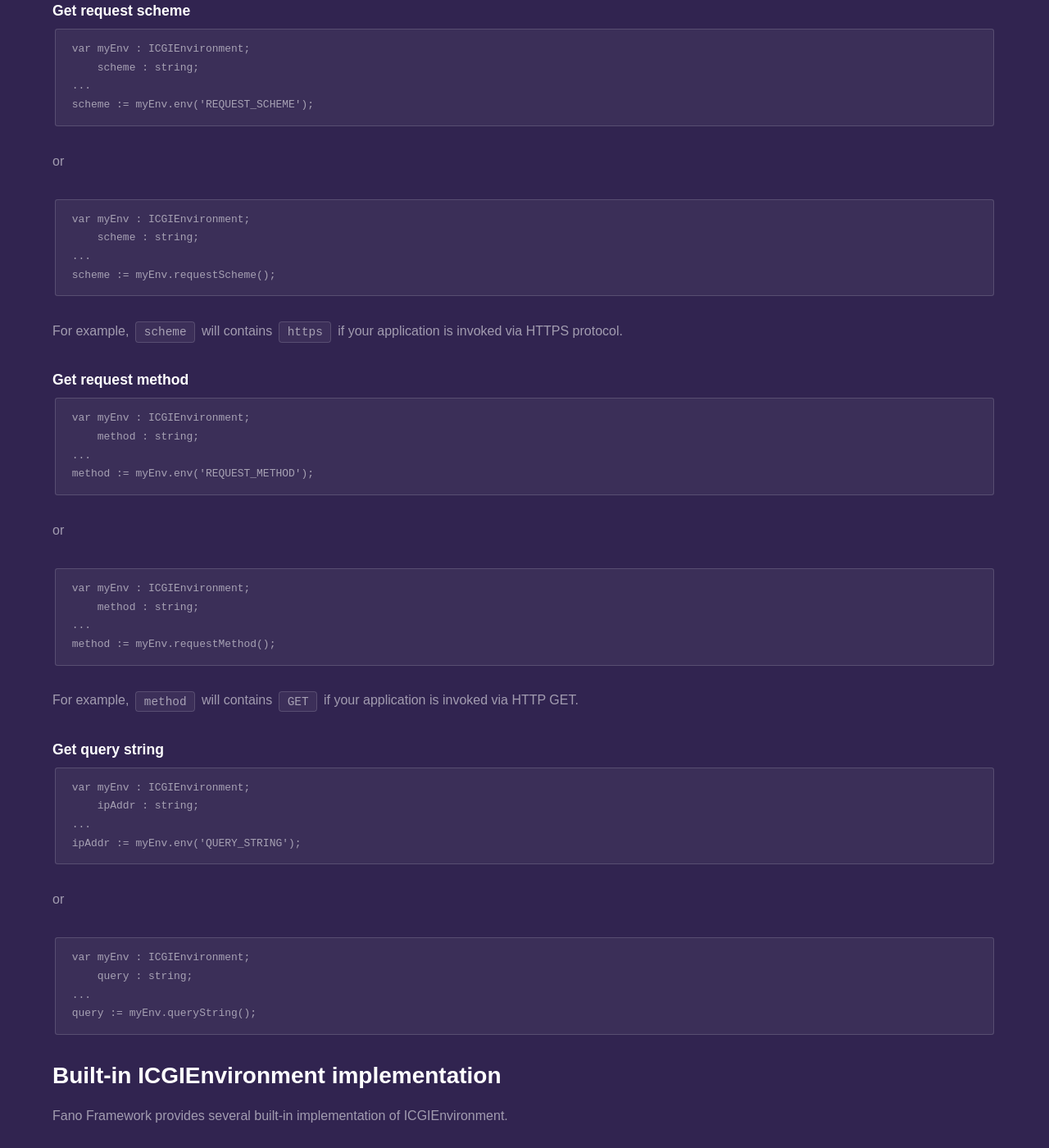
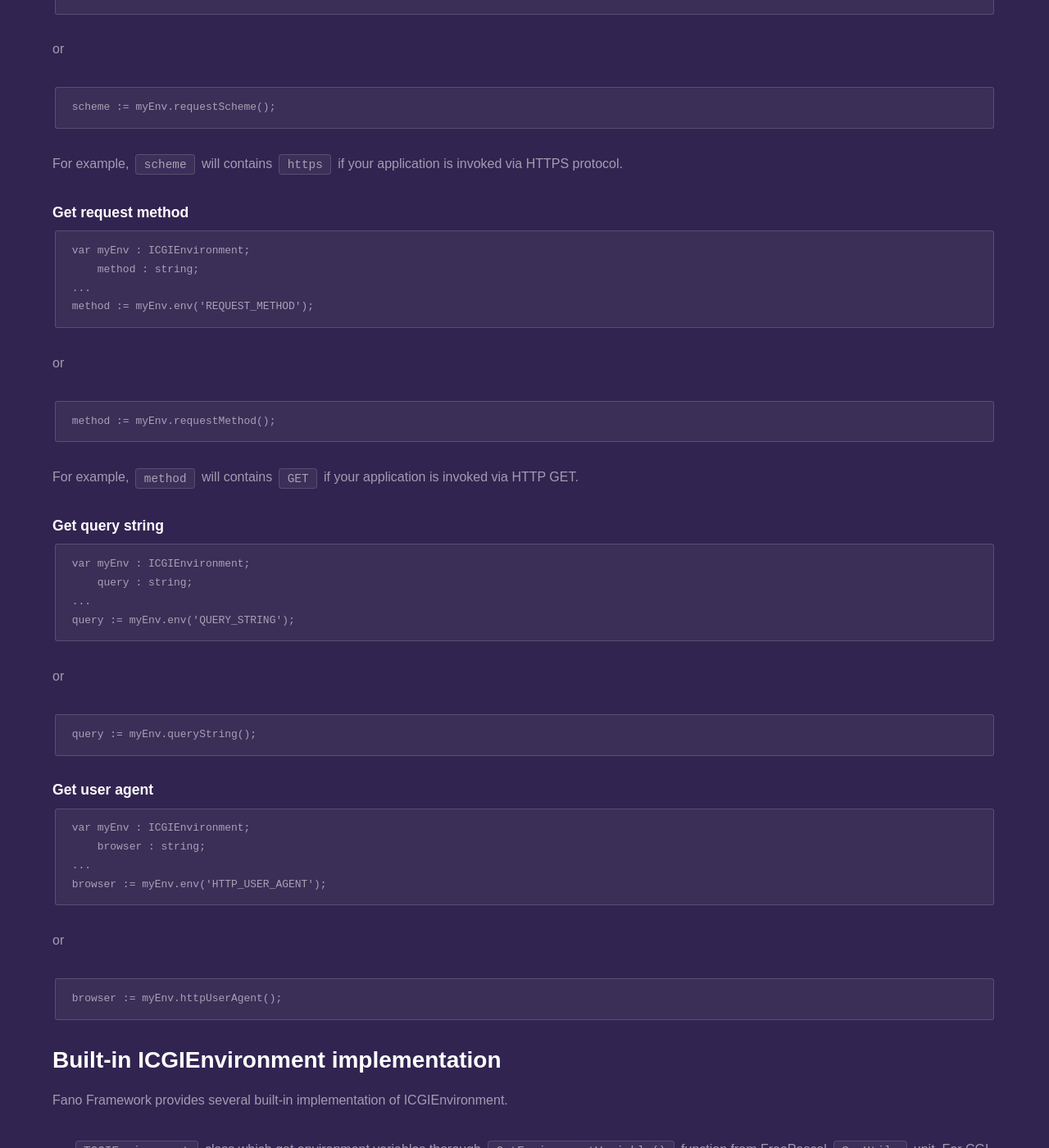
Before and after one commit to fanoframework/fanoframework.github.io, a Jekyll site: the page built from environment/index.md, in a window 1280 px wide and 1400 px high, scrolled down 2050 px. Shown: the whole window at 82% size. Built offline with Jekyll 4.4.1, drawn with Linux system fonts in a browser that asks for light colours; our own code applies the rules of GitHub Pages for plain Markdown files; some of the changed text lies outside the part shown.

Commit message:
simplify code sample

````diff
--- a/environment/index.md
+++ b/environment/index.md
@@ -54,9 +54,6 @@ ipAddr := myEnv.env('REMOTE_ADDR');
 or
 
 ```
-var myEnv : ICGIEnvironment;
-    ipAddr : string;
-...
 ipAddr := myEnv.remoteAddr();
 ```
 
@@ -72,9 +69,6 @@ host := myEnv.env('HTTP_HOST');
 or
 
 ```
-var myEnv : ICGIEnvironment;
-    host : string;
-...
 host := myEnv.httpHost();
 ```
 
@@ -90,9 +84,6 @@ scheme := myEnv.env('REQUEST_SCHEME');
 or
 
 ```
-var myEnv : ICGIEnvironment;
-    scheme : string;
-...
 scheme := myEnv.requestScheme();
 ```
 For example, `scheme` will contains `https` if your application is invoked via HTTPS protocol.
@@ -109,9 +100,6 @@ method := myEnv.env('REQUEST_METHOD');
 or
 
 ```
-var myEnv : ICGIEnvironment;
-    method : string;
-...
 method := myEnv.requestMethod();
 ```
 For example, `method` will contains `GET` if your application is invoked via HTTP GET.
@@ -120,18 +108,30 @@ For example, `method` will contains `GET` if your application is invoked via HTT
 
 ```
 var myEnv : ICGIEnvironment;
-    ipAddr : string;
+    query : string;
 ...
-ipAddr := myEnv.env('QUERY_STRING');
+query := myEnv.env('QUERY_STRING');
 ```
 
 or
 
 ```
+query := myEnv.queryString();
+```
+
+### Get user agent
+
+```
 var myEnv : ICGIEnvironment;
-    query : string;
+    browser : string;
 ...
-query := myEnv.queryString();
+browser := myEnv.env('HTTP_USER_AGENT');
+```
+
+or
+
+```
+browser := myEnv.httpUserAgent();
 ```
 
 ## Built-in ICGIEnvironment implementation
````
